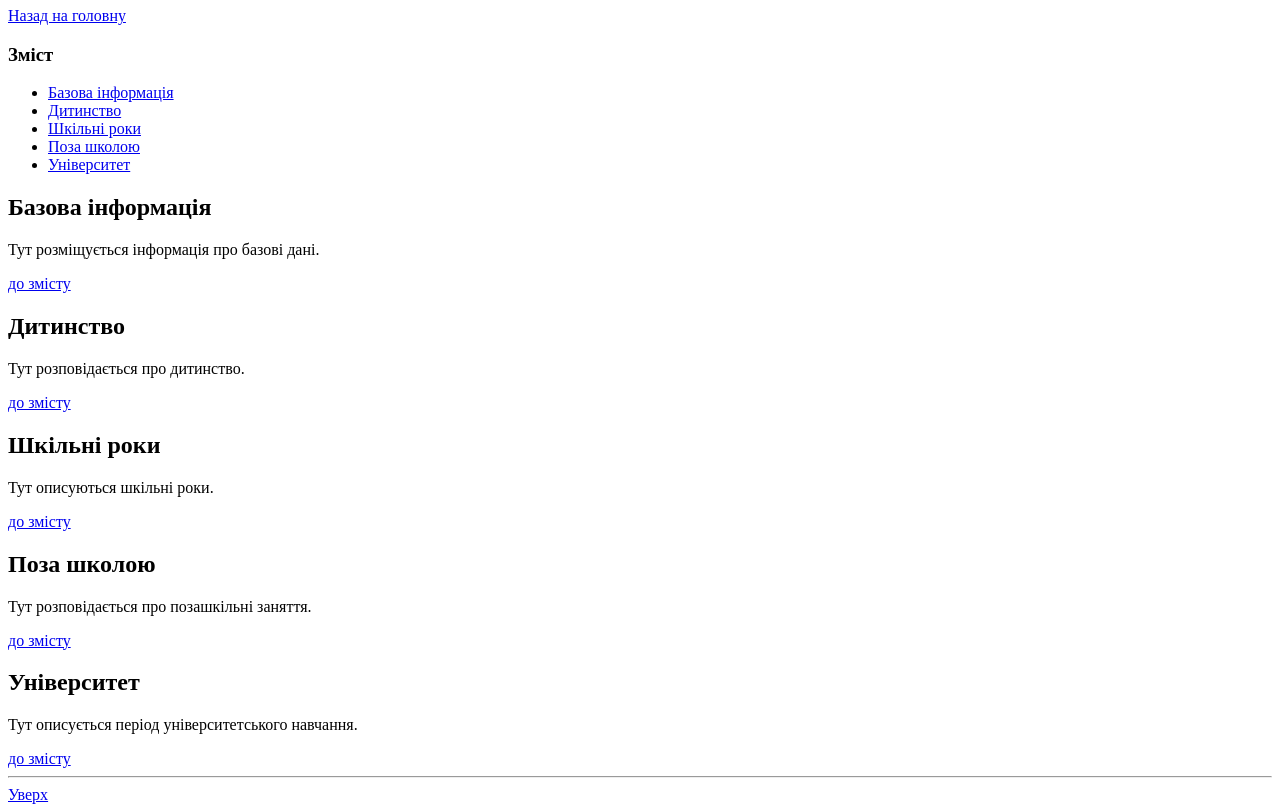
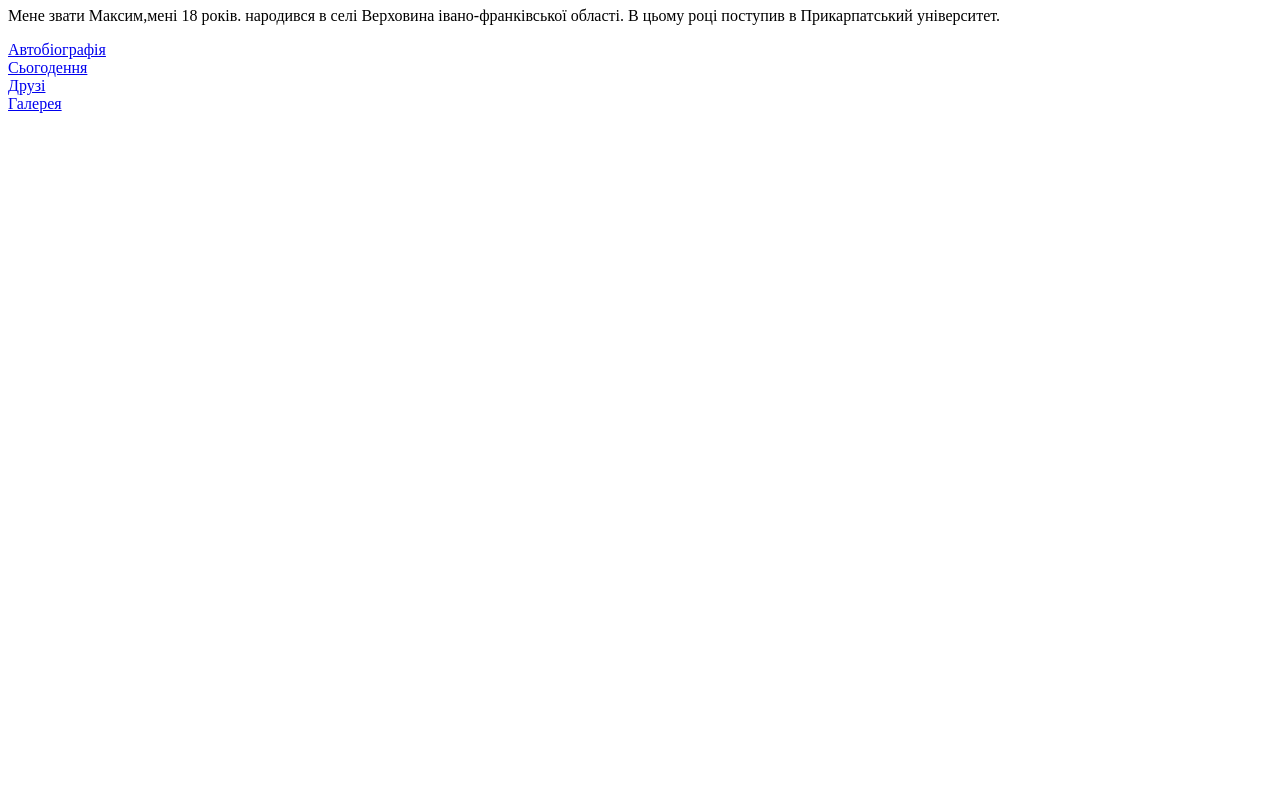
Before and after one commit to mak-zub/practice, a plain HTML site: page index.html in a window 1280 px wide. Shown: the part 73-885 px from the top of the page. After the commit the page ends 800 px from the top, so only its background shows below. Drawn offline with Linux system fonts and the light colour scheme.

Commit message:
Update index.html

```diff
--- a/index.html
+++ b/index.html
@@ -1,51 +1,17 @@
 <!DOCTYPE html>
-<html>
+<html lang = "uk">
 <head>
-    <title>Автобіографія [ПІБ]</title>
+	<title>Головна</title>
+	<meta charset = "utf-8">
 </head>
 <body>
-    <h1>Автобіографія [ПІБ]</h1>
-    <a href="index.html">Назад на головну</a>
-    <h3>Зміст</h3>
-    <ul>
-        <li><a href="#basic_info">Базова інформація</a></li>
-        <li><a href="#childhood">Дитинство</a></li>
-        <li><a href="#school_years">Шкільні роки</a></li>
-        <li><a href="#extracurricular">Поза школою</a></li>
-        <li><a href="#university">Університет</a></li>
-    </ul>
 
-    <article id="basic_info">
-        <h2>Базова інформація</h2>
-        <p>Тут розміщується інформація про базові дані.</p>
-        <a href="#contents">до змісту</a>
-    </article>
+	<h1>Персональна сторінка Зуб'юка Максима Дмитровича</h1>
 
-    <article id="childhood">
-        <h2>Дитинство</h2>
-        <p>Тут розповідається про дитинство.</p>
-        <a href="#contents">до змісту</a>
-    </article>
+	<p>Мене звати Максим,мені 18 років. народився в селі Верховина івано-франківської  області.
+        В цьому році поступив в Прикарпатський університет.</p>
 
-    <article id="school_years">
-        <h2>Шкільні роки</h2>
-        <p>Тут описуються шкільні роки.</p>
-        <a href="#contents">до змісту</a>
-    </article>
-
-    <article id="extracurricular">
-        <h2>Поза школою</h2>
-        <p>Тут розповідається про позашкільні заняття.</p>
-        <a href="#contents">до змісту</a>
-    </article>
-
-    <article id="university">
-        <h2>Університет</h2>
-        <p>Тут описується період університетського навчання.</p>
-        <a href="#contents">до змісту</a>
-    </article>
-
-    <hr>
-    <a href="#contents">Уверх</a>
-</body>
-</html>
+<div><a href = "biography.html">Автобіографія</a></div>
+<div><a href = "nowadays.html">Сьогодення</a></div>
+<div><a href = "friends.html">Друзі</a></div>
+<div><a href = "gallery.html">Галерея</a></div>
```
